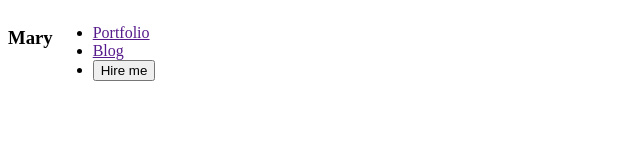
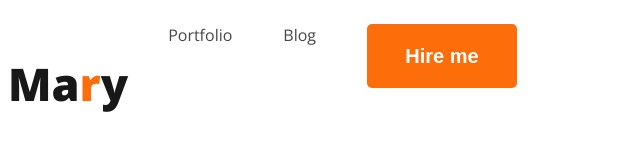
Before and after one commit to mah-mudulhasan-jim/dev_portfolio_01, a plain HTML site: page index.html in a window 1280 px wide. Shown: the whole page, without its empty margins (0-640 px from the left). Drawn offline with nearby package versions, Linux system fonts and the light colour scheme.

Commit message:
navigation added

```diff
--- a/index.html
+++ b/index.html
@@ -4,16 +4,19 @@
     <meta charset="UTF-8">
     <meta name="viewport" content="width=device-width, initial-scale=1.0">
     <title>dev_port_01</title>
+    <link rel="preconnect" href="https://fonts.googleapis.com">
+<link rel="preconnect" href="https://fonts.gstatic.com" crossorigin>
+<link href="https://fonts.googleapis.com/css2?family=Open+Sans:wght@400;700;800&display=swap" rel="stylesheet">
     <link rel="stylesheet" href="styles/style.css">
 </head>
 <body>
     <header>
         <nav>
-           <h3>Mary</h3>
+           <h3 class="nav_title">Ma<span class="primary_text">r</span>y</h3>
            <ul>
                 <li><a href="">Portfolio</a></li>
                 <li><a href="">Blog</a></li>
-                <li><button>Hire me</button></li>
+                <li><button class="btn_primary"><span class="hire_class">Hire me</span></button></li>
            </ul>
         </nav>
     </header>
--- a/styles/style.css
+++ b/styles/style.css
@@ -1,4 +1,49 @@
+/* shared styles for all */
+body{
+    font-family: 'Open Sans', sans-serif;
+}
+
 /* nav related styles */
 nav{
     display: flex;
 }
+nav> ul{
+    display: flex;
+}
+nav > ul >li> a{
+    text-decoration: none;
+    color: #474747;
+}
+nav > ul >li{
+    list-style:none;
+    margin-right: 51px;
+}
+
+/* styles on h3 "Mary" */
+.nav_title{
+    color: var(--dark-01, #181818);
+    font-size: 45px;
+    font-weight: 800;
+}
+.primary_text{
+    color: #FD6E0A;
+
+}
+/* styles on buttons _hire me_*/
+.btn_primary{
+    width: 150px;
+    height: 64px;
+    flex-shrink: 0;
+    background-color: #FD6E0A;
+    border-style: none;
+    border-radius: 5px;
+}
+.hire_class{
+    color: var(--white-color, #FFF);
+    width: 79px;
+    height: 27px;
+    font-size: 20px;
+    font-style: normal;
+    font-weight: 700;
+    line-height: normal;
+}
```
